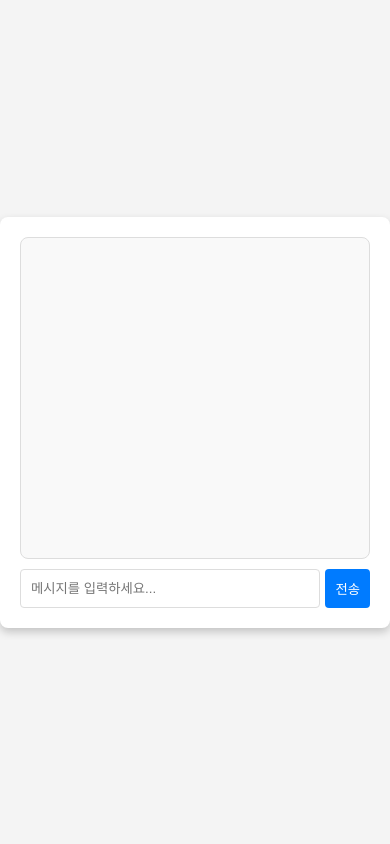
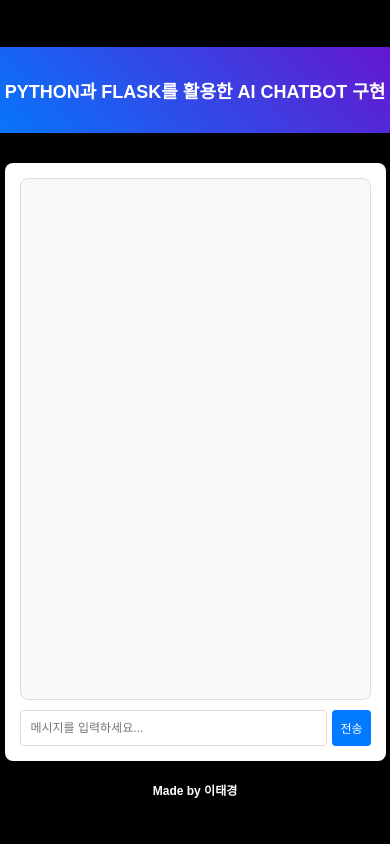
Before and after one commit to ltg1403/chatbot, a Flask app: page / in a window 390 px wide. Run offline with Flask 3, Linux system fonts and the light colour scheme.

Commit message:
Update index.html

```diff
--- a/templates/index.html
+++ b/templates/index.html
@@ -3,43 +3,77 @@
 <head>
     <meta charset="UTF-8">
     <meta name="viewport" content="width=device-width, initial-scale=1.0">
-    <title>AI Chatbot</title>
+    <title>창신 Inc - IPA 이태경</title>
     <style>
         body {
             font-family: Arial, sans-serif;
-            background-color: #f4f4f4;
+            background-color: #000000; /* 배경을 검정색으로 설정 */
+            color: #ffffff; /* 기본 글자색을 흰색으로 설정 */
             margin: 0;
             padding: 0;
             display: flex;
             justify-content: center;
             align-items: center;
             height: 100vh;
+            flex-direction: column;
+            box-sizing: border-box;
         }
+
+        /* Header 스타일 */
+        .header {
+            text-align: center;
+            background: linear-gradient(45deg, #007bff, #6a11cb);
+            color: white;
+            padding: 40px;
+            width: 100%;
+            font-size: 28px;
+            font-weight: bold;
+            border-radius: 12px;
+            box-shadow: 0 4px 8px rgba(0, 0, 0, 0.2);
+            margin-bottom: 30px;
+            text-transform: uppercase;
+        }
+
+        .header span {
+            font-size: 22px;
+            font-weight: normal;
+            color: #f4f4f4;
+        }
+
         .chat-container {
-            width: 400px;
+            width: 100%;
+            max-width: 500px;
             background: white;
             padding: 20px;
             box-shadow: 0 4px 8px rgba(0, 0, 0, 0.2);
             border-radius: 8px;
         }
+
+        /* 메시지 창 높이 조정 */
         .chat-box {
-            height: 300px;
+            height: 500px; /* 메시지 창 높이 변경 */
             overflow-y: auto;
             margin-bottom: 10px;
             border: 1px solid #ddd;
             padding: 10px;
             border-radius: 8px;
             background-color: #f9f9f9;
+            color: #000000; /* 메시지 창 글자색을 검정색으로 설정 */
         }
+
         .input-container {
             display: flex;
+            width: 100%;
         }
+
         .input-container input {
             flex: 1;
             padding: 10px;
             border: 1px solid #ddd;
             border-radius: 4px;
+            font-size: 14px;
         }
+
         .input-container button {
             padding: 10px;
             background-color: #007bff;
@@ -48,24 +82,83 @@
             border-radius: 4px;
             margin-left: 5px;
             cursor: pointer;
+            font-size: 14px;
         }
+
         .input-container button:hover {
             background-color: #0056b3;
+        }
+
+        /* Footer 스타일 */
+        .footer {
+            margin-top: 20px;
+            font-size: 22px; /* 텍스트 크기 증가 */
+            font-weight: bold;
+            color: #ffffff; /* 흰색 글자 */
+            text-align: center;
+        }
+
+        /* 반응형 디자인 */
+        @media (max-width: 600px) {
+            .header {
+                font-size: 20px;
+                padding: 30px; /* 모바일에서 여백 조정 */
+            }
+
+            .chat-container {
+                width: 90%;
+                padding: 15px;
+            }
+
+            .input-container input {
+                font-size: 12px;
+            }
+
+            .input-container button {
+                font-size: 12px;
+                padding: 8px;
+            }
+
+            .footer {
+                font-size: 14px;
+            }
+        }
+
+        @media (max-width: 400px) {
+            .header {
+                font-size: 18px;
+            }
+
+            .footer {
+                font-size: 12px;
+            }
         }
     </style>
 </head>
 <body>
+
+    <!-- Header -->
+    <div class="header">
+        Python과 Flask를 활용한 AI Chatbot 구현
+    </div>
+
     <div class="chat-container">
         <div class="chat-box" id="chat-box"></div>
         <div class="input-container">
-            <input type="text" id="user-input" placeholder="메시지를 입력하세요...">
+            <input type="text" id="user-input" placeholder="메시지를 입력하세요..." onkeydown="checkEnter(event)">
             <button onclick="sendMessage()">전송</button>
         </div>
     </div>
+
+	<div class="footer">
+        Made by 이태경
+    </div>
+
     <script>
         const chatBox = document.getElementById("chat-box");
         const userInput = document.getElementById("user-input");
 
+        // 메시지 전송 함수
         function sendMessage() {
             const message = userInput.value.trim();
             if (!message) return;
@@ -86,12 +179,20 @@
             userInput.value = "";
         }
 
+        // 메시지 추가 함수
         function addMessage(sender, message) {
             const messageElement = document.createElement("div");
             messageElement.textContent = `${sender}: ${message}`;
             chatBox.appendChild(messageElement);
             chatBox.scrollTop = chatBox.scrollHeight;
         }
+
+        // Enter 키 입력시 메시지 전송 함수 호출
+        function checkEnter(event) {
+            if (event.key === "Enter") {
+                sendMessage();
+            }
+        }
     </script>
 </body>
 </html>
```
